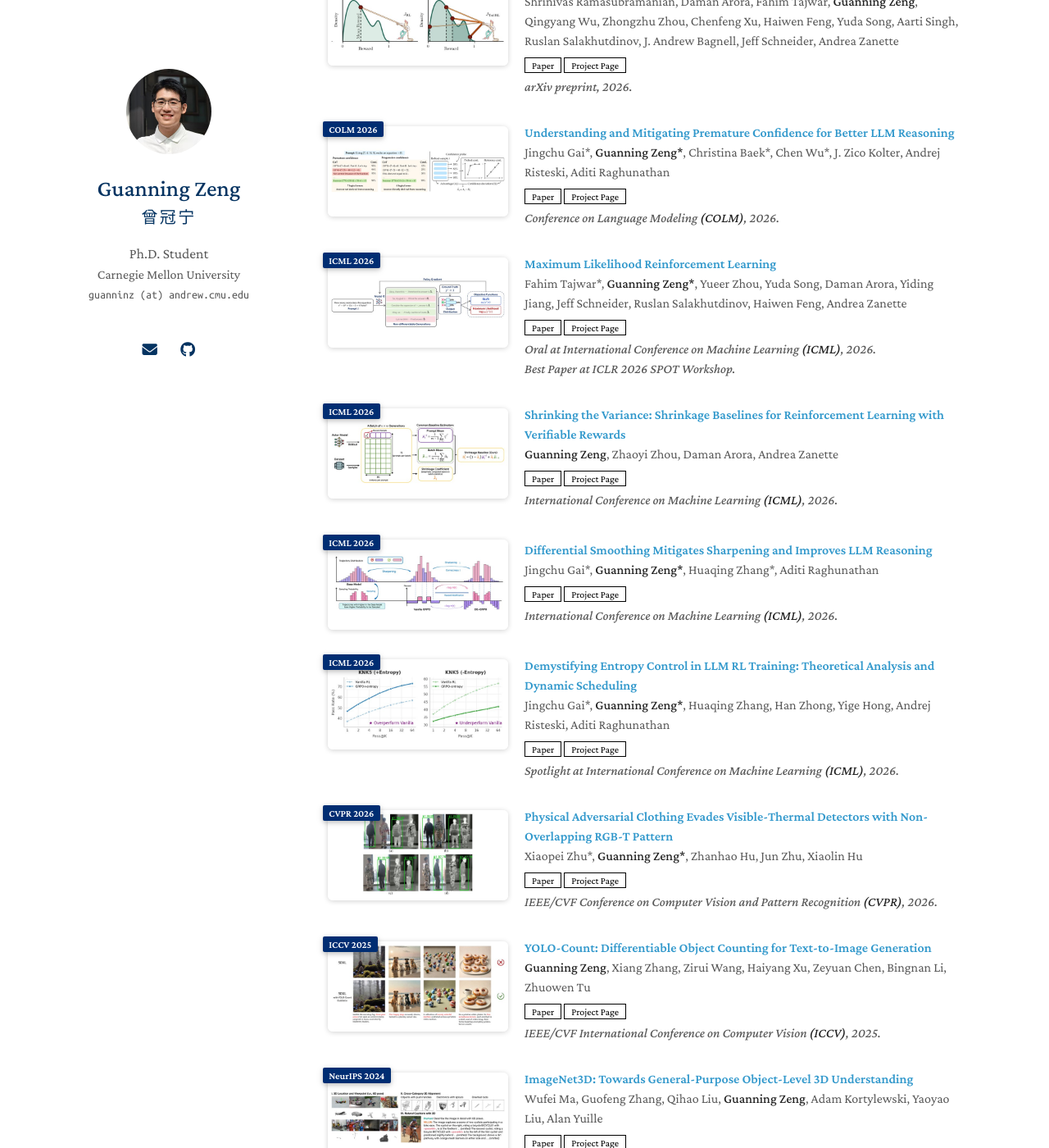
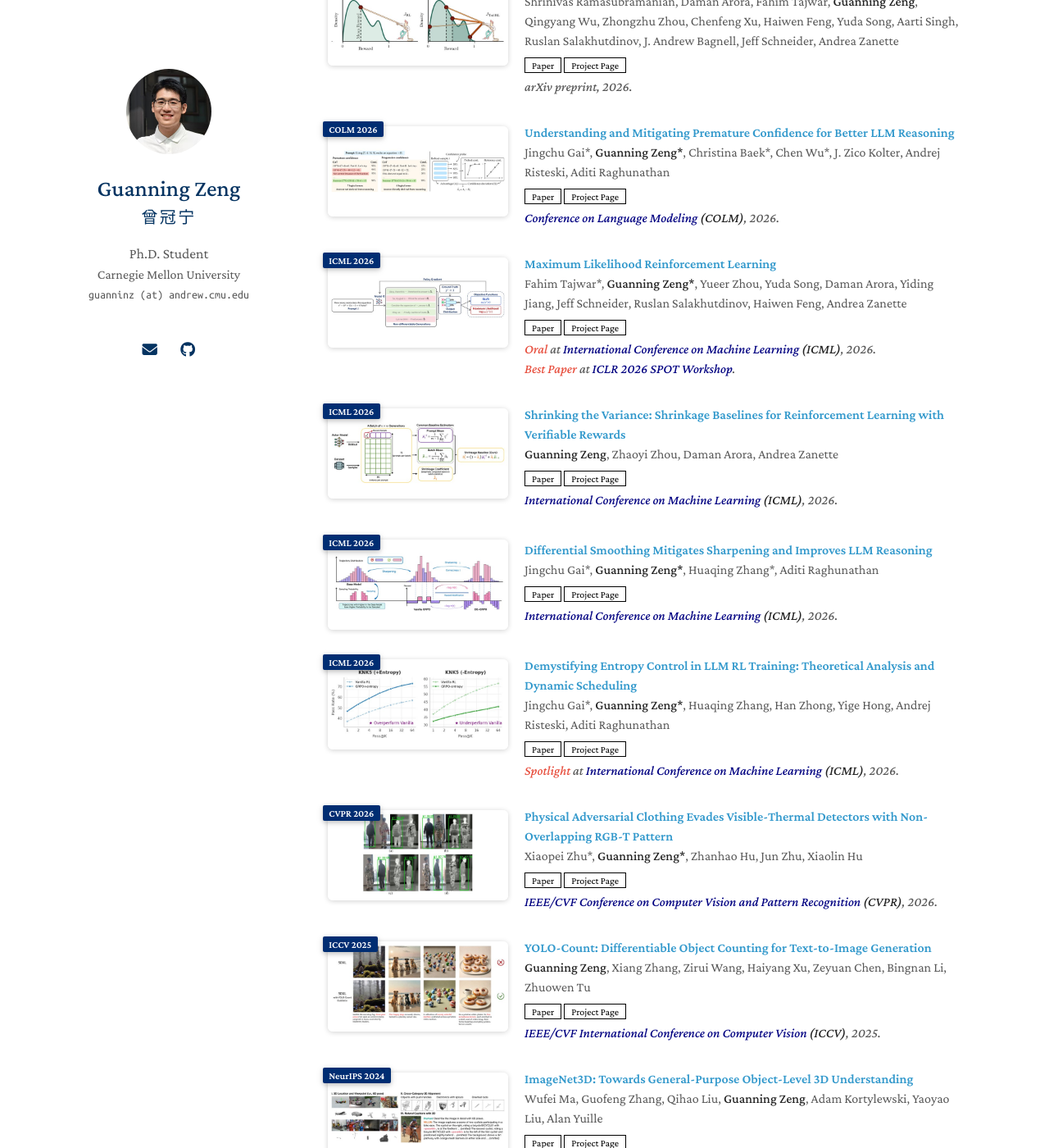
Before and after one commit to guanning03/guanning03.github.io, a Jekyll site: the page built from index.md, in a window 1280 px wide and 1400 px high, scrolled down 1012 px. Shown: the whole window at 82% size. Built offline with Jekyll 4.4.1, drawn with Linux system fonts in a browser that asks for light colours; a style sheet for code colours, icons or effects is not loaded; our own code applies the rules of GitHub Pages for plain Markdown files; some of the changed text lies outside the part shown.

Commit message:
Red Oral / Spotlight / Best Paper; navy published venue names
Co-Authored-By: Claude Opus 5.5 <noreply@anthropic.com>

```diff
--- a/assets/css/publications-no-dark-mode.css
+++ b/assets/css/publications-no-dark-mode.css
@@ -97,3 +97,7 @@ blockquote { background: var(--global-bg-color); border-left: 2px solid var(--gl
 .publications ol.bibliography li .abbr { margin-bottom: 0.6rem; }
 .publications ol.bibliography li .teaser { width: 100%; height: auto; aspect-ratio: 2 / 1; }
 }
+
+.publications .pub-award { color: #e74d3c; }
+
+.publications .pub-venue { color: #000080; }
--- a/assets/css/publications.css
+++ b/assets/css/publications.css
@@ -104,3 +104,11 @@ blockquote { background: var(--global-bg-color); border-left: 2px solid var(--gl
 .publications ol.bibliography li .abbr { margin-bottom: 0.6rem; }
 .publications ol.bibliography li .teaser { width: 100%; height: auto; aspect-ratio: 2 / 1; }
 }
+
+.publications .pub-award { color: #e74d3c; }
+
+.publications .pub-venue { color: #000080; }
+
+@media (prefers-color-scheme: dark) {
+.publications .pub-venue { color: #7fa7ff; }
+}
```
Also changed, not shown: _data/publications.yml (+10 -10 lines).
